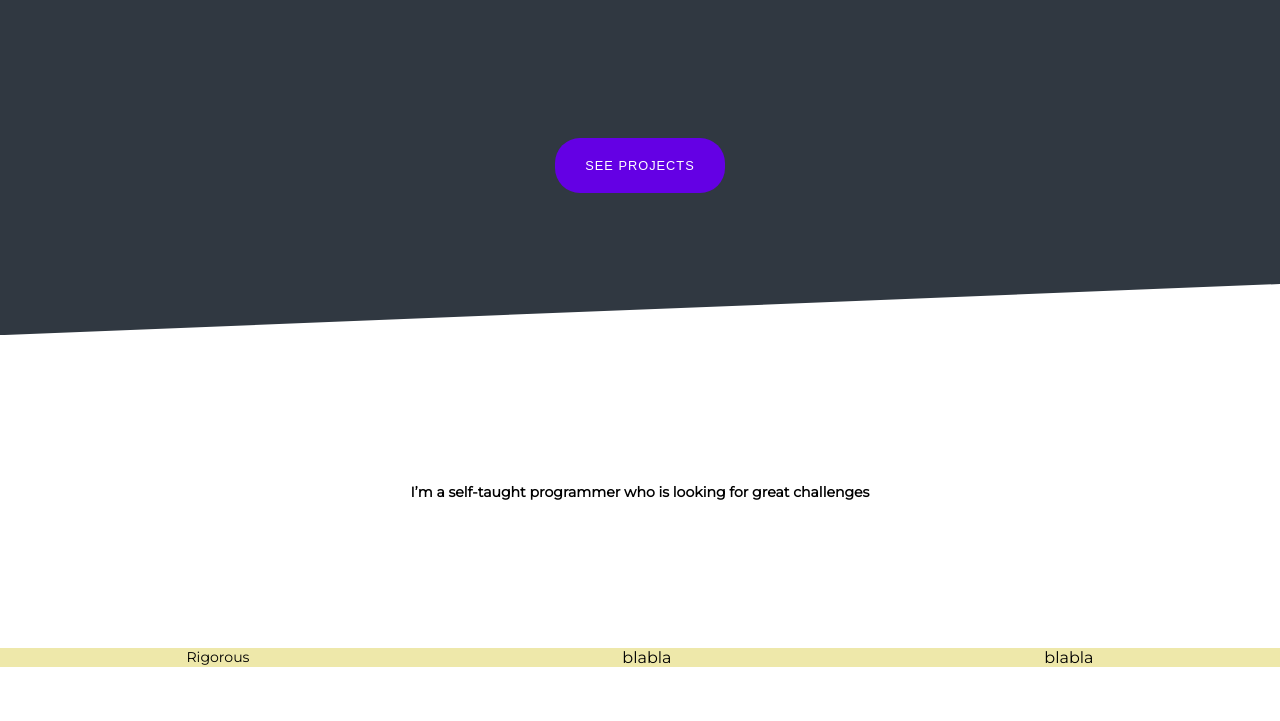
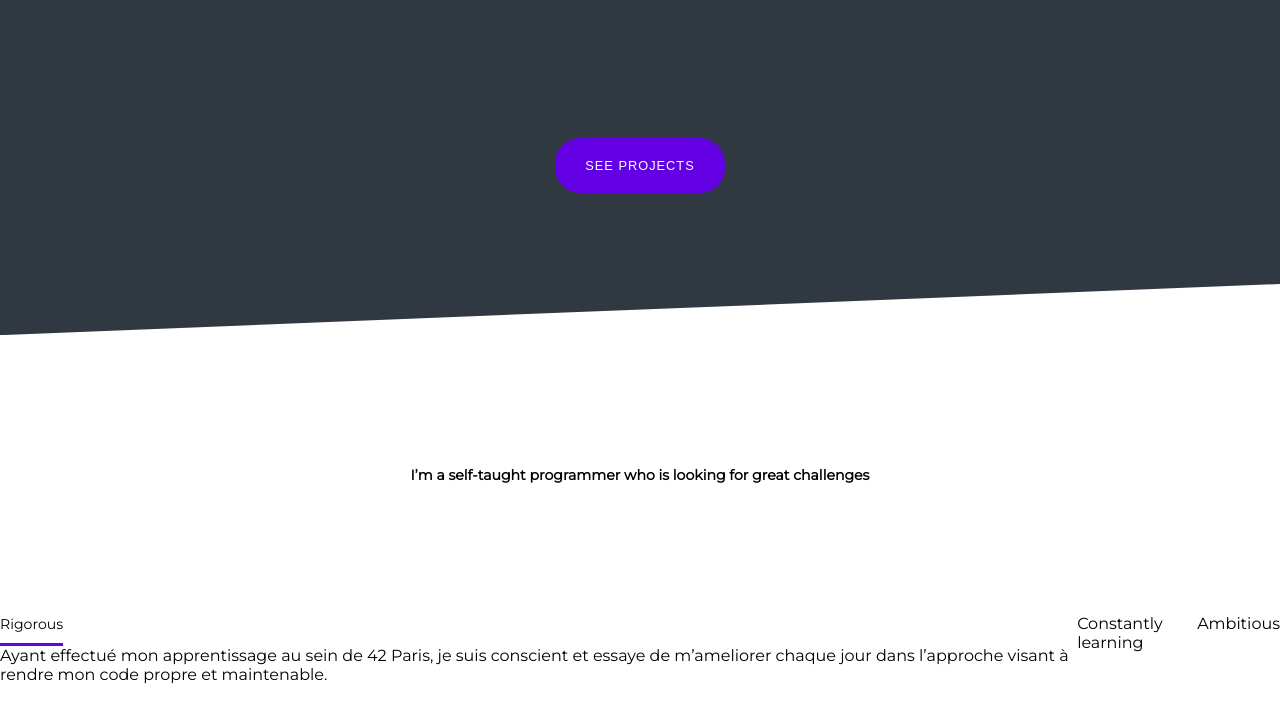
Before and after one commit to ppichier/website_portofolio, a plain HTML site: page index.html in a window 1280 px wide. Shown: the part 225-946 px from the top of the page. Drawn offline with Linux system fonts and the light colour scheme.

Commit message:
[WIP] section description flex disposition

```diff
--- a/index.html
+++ b/index.html
@@ -25,9 +25,12 @@
   <section class="section-description">
     <div class="section-description-one-sentence">I’m a self-taught programmer who is looking for great challenges</div>
     <div class="section-description-abilities">
-      <div class="section-description-abilities-rigorous">Rigorous</div>
-      <div>blabla</div>
-      <div>blabla</div>
+      <div>
+        <div class="section-description-abilities-title">Rigorous</div>
+        <div>Ayant effectué mon apprentissage au sein de 42 Paris, je suis conscient et essaye de m’ameliorer chaque jour  dans l’approche visant à rendre mon code propre et maintenable.</div>
+      </div>
+      <div>Constantly learning</div>
+      <div>Ambitious</div>
     </div>
   </section>
 </body>
--- a/styles/styles.css
+++ b/styles/styles.css
@@ -77,9 +77,13 @@ svg {
 .section-description-abilities{
     display: flex;
     justify-content: space-around;
-    background-color: palegoldenrod;
+    /* flex-grow: 1;  */
+    /* background-color: palegoldenrod; */
 }
 
-.section-description-abilities-rigorous{
+.section-description-abilities-title{
     font-size: 1.1vw;
+    border-bottom: solid #6400E4;
+    padding-bottom: 10px;
+    display: inline-block;
 }
```
